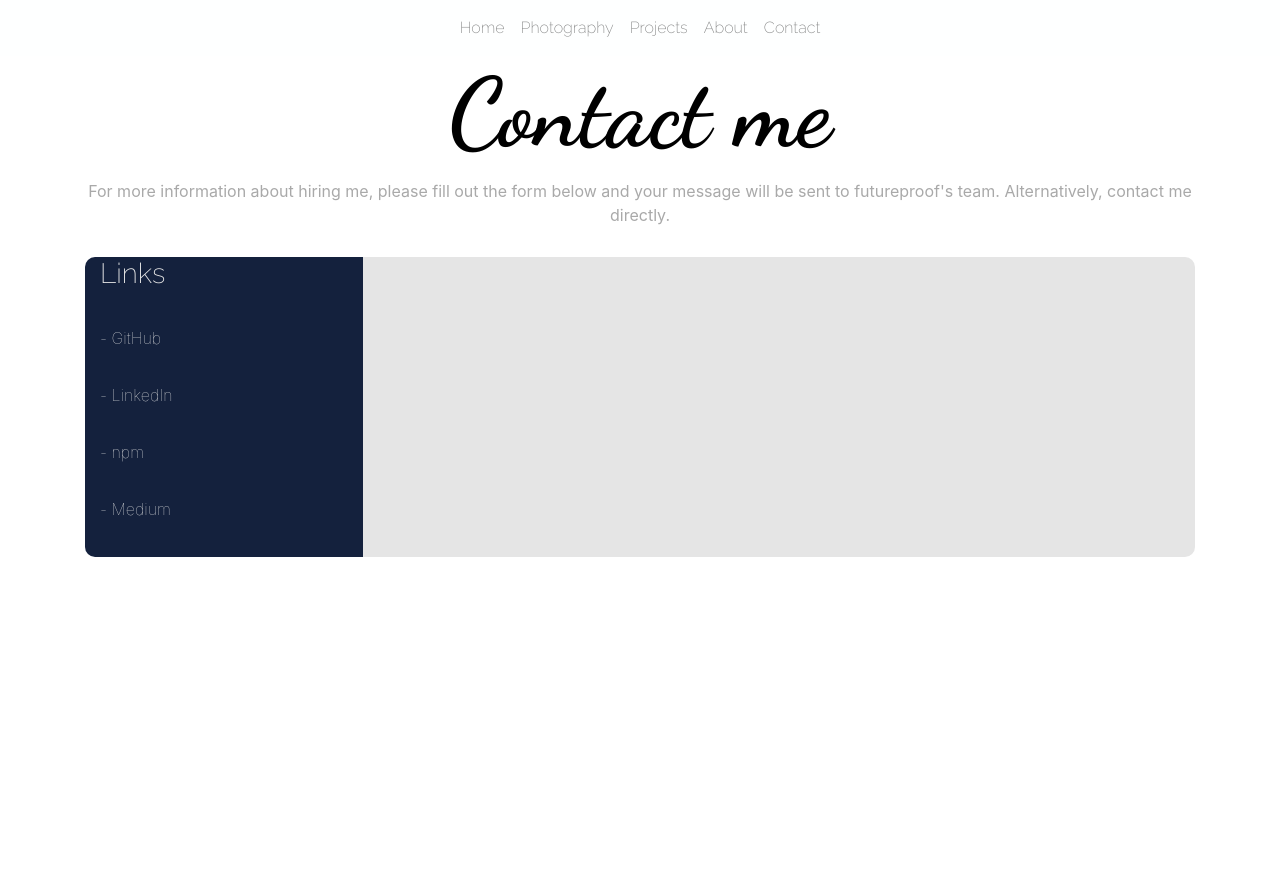
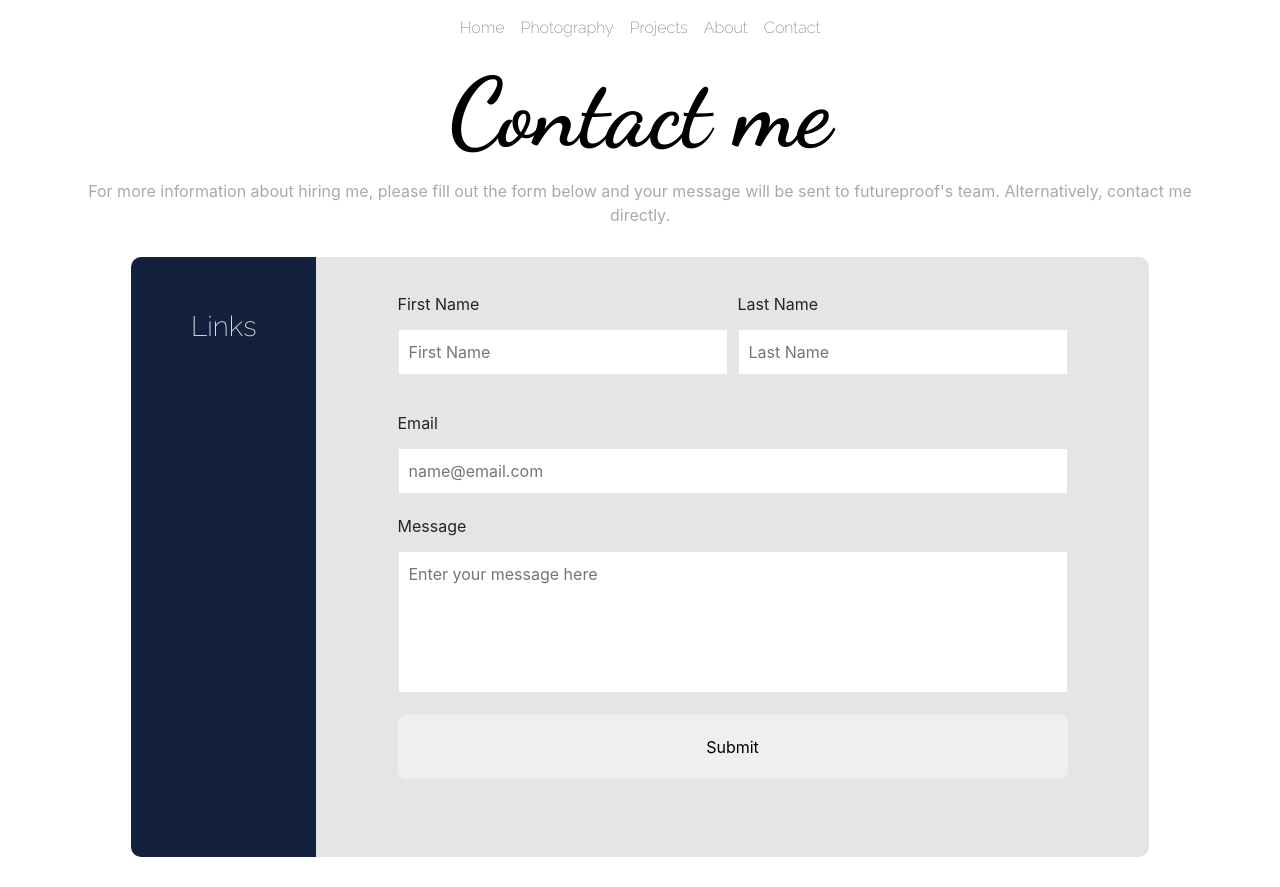
Before and after one commit to AKP-13/reactPortfolio, a React app: page /contact in a window 1280 px wide. Before the commit the page ends 800 px from the top, so only its background shows below. Built offline with nearby package versions, Linux system fonts and the light colour scheme.

Commit message:
Add basic contact form styling

```diff
--- a/src/Components/Contact.js
+++ b/src/Components/Contact.js
@@ -5,6 +5,7 @@ import linkedinFilled from "@iconify-icons/ant-design/linkedin-filled";
 import githubFilled from "@iconify-icons/ant-design/github-filled";
 import mediumCircleFilled from "@iconify-icons/ant-design/medium-circle-filled";
 import npmIcon from "@iconify-icons/cib/npm";
+import ContactForm from "./ContactForm";
 
 class Contact extends Component {
     componentDidMount() {
@@ -24,33 +25,42 @@ class Contact extends Component {
                     <div id="contact-page-div" className="row">
                         <div
                             id="contact-links-div"
-                            className="col-sm-4 col-lg-3 m-0"
+                            className="col-sm-2 col-lg-2 m-0"
                         >
                             <h3>Links</h3>
                             <h4>
+                                <a href="https://github.com/AKP-13">
                                     <Icon icon={githubFilled} color="#FCA311" />{" "}
-                                <span>- GitHub</span>
+                                </a>
                             </h4>
                             <h4>
-                                <Icon icon={linkedinFilled} color="#FCA311" />{" "}
-                                <span>- LinkedIn</span>
+                                <a href="https://www.linkedin.com/in/alexander-peirson-b445b3191/">
+                                    <Icon
+                                        icon={linkedinFilled}
+                                        color="#FCA311"
+                                    />{" "}
+                                </a>
                             </h4>
                             <h4>
+                                <a href="https://www.npmjs.com/~akp-13">
                                     <Icon icon={npmIcon} color="#FCA311" />{" "}
-                                <span>- npm</span>
+                                </a>
                             </h4>
                             <h4>
+                                <a href="https://medium.com/@alexpeirson">
                                     <Icon
                                         icon={mediumCircleFilled}
                                         color="#FCA311"
                                     />
-                                <span> - Medium</span>
+                                </a>
                             </h4>
                         </div>
                         <div
                             id="contact-form-div"
                             className="col-sm-8 col-lg-9 m-0"
-                        ></div>
+                        >
+                            <ContactForm />
+                        </div>
                     </div>
                 </div>
             </>
--- /dev/null
+++ b/src/Components/ContactForm.js
@@ -0,0 +1,70 @@
+import React, { Component } from "react";
+
+class ContactForm extends Component {
+    componentDidMount() {
+        document.body.style.background = "#fff";
+    }
+
+    render() {
+        return (
+            <>
+                <div id="formContainer">
+                    <form
+                        action="https://formspree.io/f/xknpopno"
+                        method="POST"
+                        id="contactForm"
+                    >
+                        <div className="form-row">
+                            <div className="form-group col">
+                                <label htmlFor="firstName">First Name</label>
+                                <input
+                                    type="text"
+                                    id="firstName"
+                                    name="firstName"
+                                    placeholder="First Name"
+                                />
+                            </div>
+
+                            <div className="form-group col">
+                                <label htmlFor="lastName">Last Name</label>
+                                <input
+                                    type="text"
+                                    id="lastName"
+                                    name="lastName"
+                                    placeholder="Last Name"
+                                />
+                            </div>
+                        </div>
+
+                        <div className="form-group">
+                            <label htmlFor="email">Email</label>
+                            <input
+                                type="email"
+                                id="email"
+                                name="Email"
+                                placeholder="name@email.com"
+                            />
+                        </div>
+
+                        <div className="form-group">
+                            <label htmlFor="message">Message</label>
+                            <textarea
+                                name="message"
+                                id="message"
+                                rows="5"
+                                maxLength="2000"
+                                placeholder="Enter your message here"
+                            ></textarea>
+                        </div>
+
+                        <button type="submit" id="test-form-submit">
+                            Submit
+                        </button>
+                    </form>
+                </div>
+            </>
+        );
+    }
+}
+
+export default ContactForm;
--- a/src/styles/contact.css
+++ b/src/styles/contact.css
@@ -8,18 +8,22 @@
 #contact-page-div {
     border-radius: 10px;
     margin: 30px 0px;
+    justify-content: center;
 }
 
 #contact-links-div {
     display: grid;
-    height: 300px;
+    justify-content: center;
+    justify-items: center;
+    align-content: space-around;
+    height: 600px;
     background-color: #14213d;
     border-top-left-radius: inherit;
     border-bottom-left-radius: inherit;
 }
 
 #contact-form-div {
-    height: 300px;
+    height: 600px;
     background-color: #e5e5e5;
     border-top-right-radius: inherit;
     border-bottom-right-radius: inherit;
@@ -31,7 +35,12 @@
 }
 
 #contact-links-div h4 {
-    font-size: 1rem;
+    font-size: 2.5rem;
+    transition: 0.3s;
+}
+
+#contact-links-div h4:hover {
+    opacity: 0.7;
 }
 
 #contact-form-div h3 {
@@ -58,3 +67,89 @@ h4 span {
         border-radius: 0px 0px 10px 10px;
     }
 }
+
+form {
+    padding: 10px;
+}
+
+#formContainer {
+    width: 100%;
+    max-width: 700px;
+    margin: 0 auto;
+    padding: 5px;
+    /* box-shadow: 0px 0px 20px #00000010; */
+    /* background-color: white; */
+    border-radius: 8px;
+    margin-bottom: 10px;
+}
+.form-group {
+    width: 100%;
+    margin-top: 20px;
+    font-size: 16px;
+}
+.form-group input,
+.form-group textarea {
+    width: 100%;
+    padding: 10px;
+    border: 1px solid rgba(128, 128, 128, 0.199);
+    margin-top: 5px;
+}
+textarea {
+    resize: none;
+}
+button[type="submit"] {
+    width: 100%;
+    border: none;
+    outline: none;
+    padding: 20px;
+    border-radius: 8px;
+    color: black;
+    text-align: center;
+    cursor: pointer;
+    transition: 0.3s ease background-color;
+    display: block;
+    margin: 0 auto;
+}
+button[type="submit"]:hover {
+    background-color: #fca311;
+}
+#status {
+    width: 100%;
+    max-width: 700px;
+    text-align: center;
+    padding: 10px;
+    border-radius: 8px;
+    opacity: 0;
+    pointer-events: none;
+}
+#status.success {
+    background-color: rgb(211, 250, 153);
+    color: green;
+    animation: status 5s ease forwards;
+}
+#status.error {
+    background-color: rgb(250, 129, 92);
+    color: rgb(252, 252, 252);
+    animation: status 5s ease forwards;
+}
+
+@media only screen and (max-width: 565px) {
+    #contactKrikor h2 {
+        font-size: 1rem;
+    }
+}
+
+@keyframes status {
+    0% {
+        opacity: 1;
+        pointer-events: all;
+    }
+    90% {
+        opacity: 1;
+        pointer-events: all;
+    }
+    100% {
+        opacity: 0;
+        pointer-events: none;
+    }
+}
```
Lines whose indentation alone changed are shown as unchanged.
